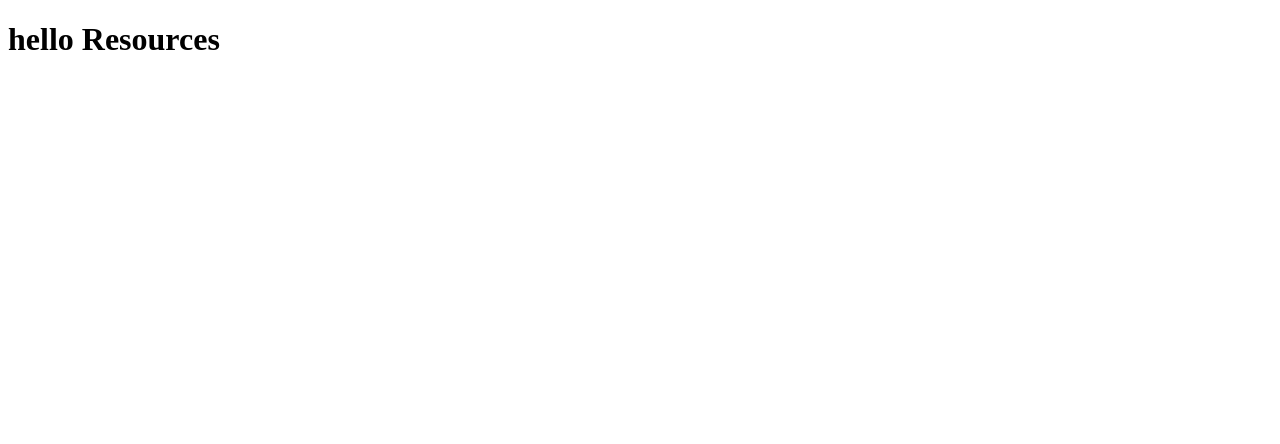
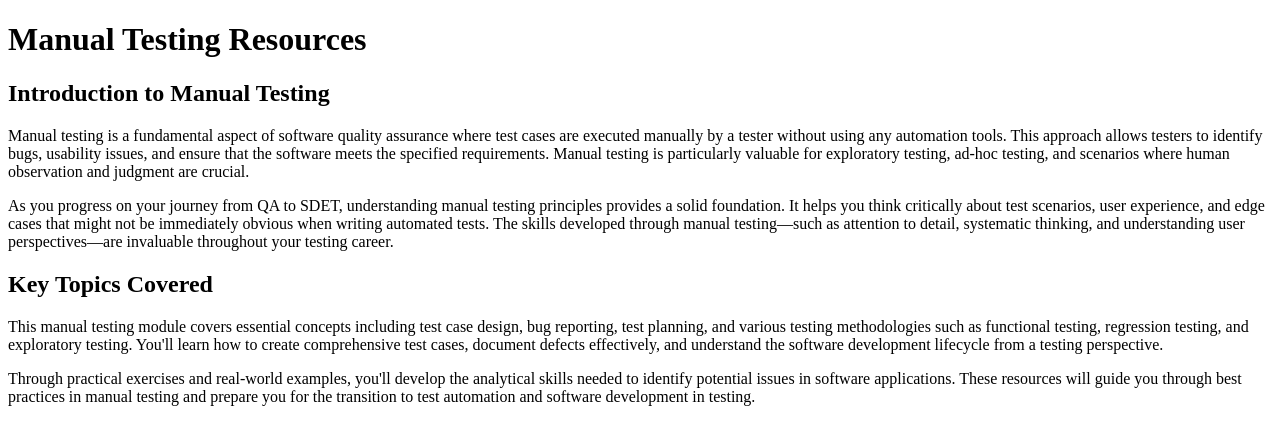
Before and after one commit to ghanendra-sdet/qa-to-sdet-roadmap, a plain HTML site: page 1_manual_testing/resources/index.html in a window 1280 px wide. Drawn offline with Linux system fonts and the light colour scheme.

Commit message:
Add comprehensive content to manual testing resources page

```diff
--- a/1_manual_testing/resources/index.html
+++ b/1_manual_testing/resources/index.html
@@ -1,11 +1,50 @@
 <!doctype html>
 <html lang="en">
+
 <head>
     <meta charset="utf-8" />
     <meta name="viewport" content="width=device-width, initial-scale=1" />
     <title>hello resources</title>
 </head>
+
 <body>
-    <h1>hello Resources</h1>
+    <h1>Manual Testing Resources</h1>
+
+    <section>
+        <h2>Introduction to Manual Testing</h2>
+        <p>
+            Manual testing is a fundamental aspect of software quality assurance where test cases are executed
+            manually by a tester without using any automation tools. This approach allows testers to identify
+            bugs, usability issues, and ensure that the software meets the specified requirements. Manual testing
+            is particularly valuable for exploratory testing, ad-hoc testing, and scenarios where human observation
+            and judgment are crucial.
+        </p>
+
+        <p>
+            As you progress on your journey from QA to SDET, understanding manual testing principles provides
+            a solid foundation. It helps you think critically about test scenarios, user experience, and edge
+            cases that might not be immediately obvious when writing automated tests. The skills developed through
+            manual testing—such as attention to detail, systematic thinking, and understanding user perspectives—are
+            invaluable throughout your testing career.
+        </p>
+    </section>
+
+    <section>
+        <h2>Key Topics Covered</h2>
+        <p>
+            This manual testing module covers essential concepts including test case design, bug reporting,
+            test planning, and various testing methodologies such as functional testing, regression testing,
+            and exploratory testing. You'll learn how to create comprehensive test cases, document defects
+            effectively, and understand the software development lifecycle from a testing perspective.
+        </p>
+
+        <p>
+            Through practical exercises and real-world examples, you'll develop the analytical skills needed
+            to identify potential issues in software applications. These resources will guide you through
+            best practices in manual testing and prepare you for the transition to test automation and
+            software development in testing.
+        </p>
+    </section>
 </body>
+
 </html>
```
